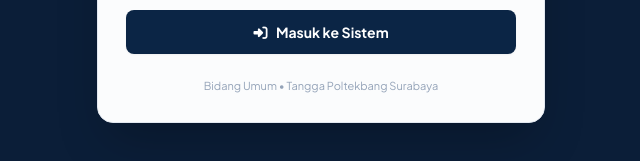
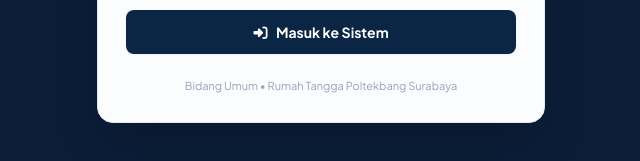
Before and after one commit to felikslbntoruansby/monitoringrumahtangga, a website: page login.html in a window 1280 px wide. Shown: the part 555-716 px from the top of the page, 319-959 px from the left. Drawn offline with nearby package versions, Linux system fonts and the light colour scheme.

Commit message:
Bidang Umum. Rumah Tangga Poltekbang Surabaya

```diff
--- a/login.html
+++ b/login.html
@@ -65,7 +65,7 @@
       </button>
 
       <div class="pt-2 text-center text-[11px] text-slate-400">
-        Bidang Umum • Tangga Poltekbang Surabaya
+        Bidang Umum • Rumah Tangga Poltekbang Surabaya
       </div>
     </form>
   </div>
```
